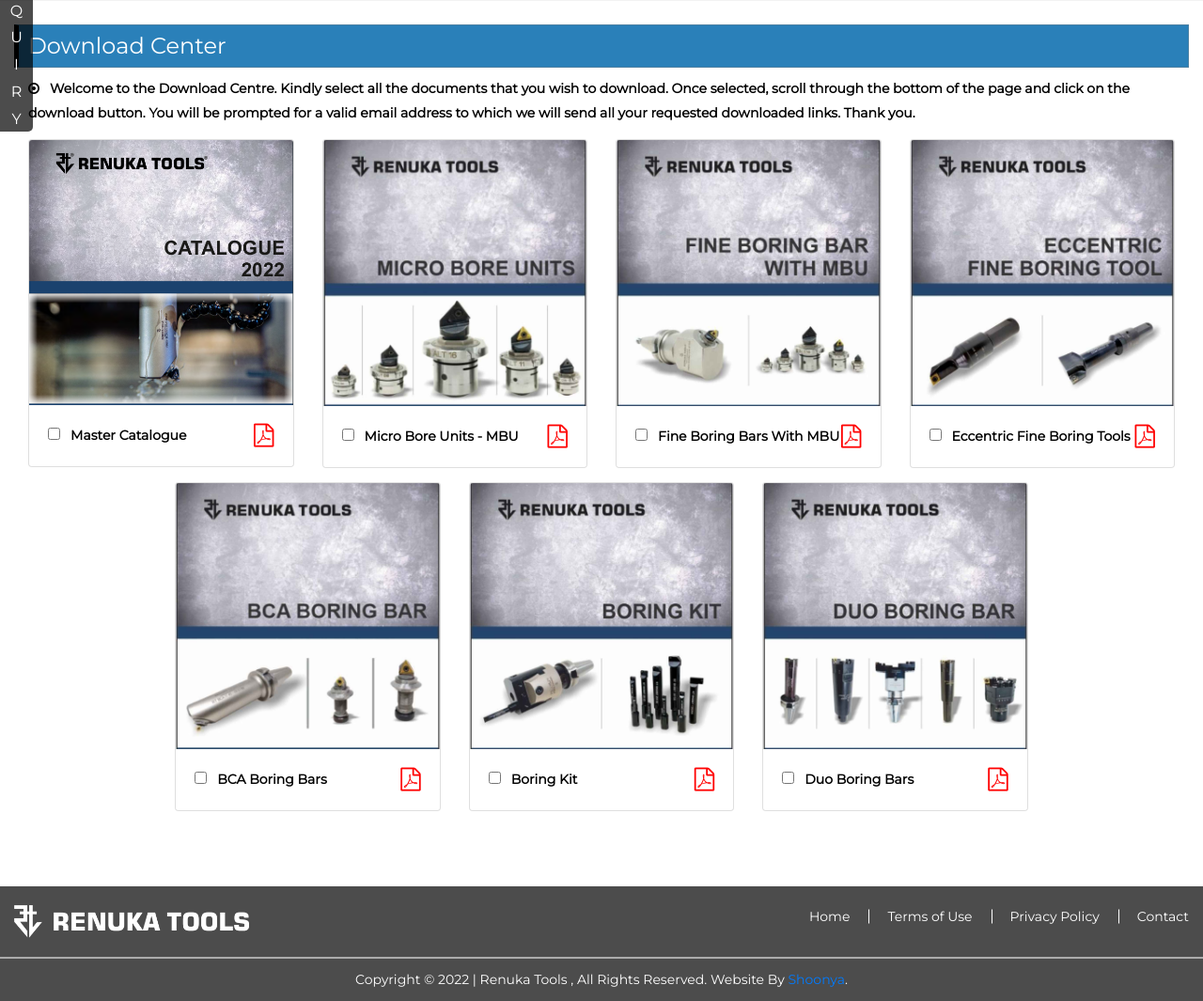
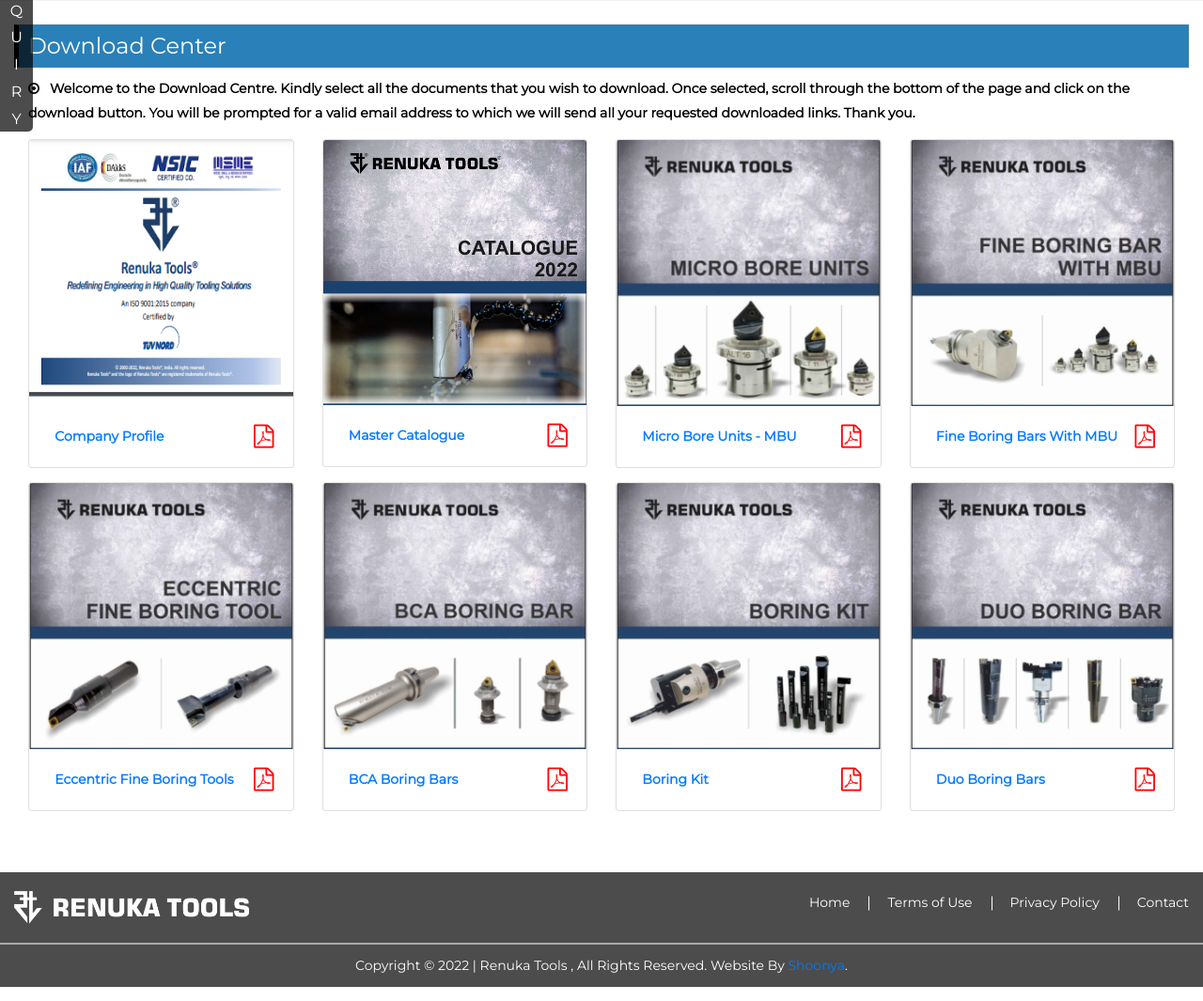
Before and after one commit to fayyaztech/renukatools, a PHP site: page /download_center.php in a window 1280 px wide. Shown: the part 364-1429 px from the top of the page at 94% size. Run offline with PHP 8.4, Linux system fonts and the light colour scheme; some web fonts are replaced.

Commit message:
Profile and direct download links added

```diff
--- a/download_center.php
+++ b/download_center.php
@@ -78,9 +78,17 @@ include('include/header.php');
                 <div class="row" style=" margin: 15px 0px 15px 0px;justify-content: center;">
                     <div class="col-md-3">
                         <div class="card">
+                            <img class="card-img-top" src="include/img/Download Center/RNUKA_PROFILE.png" alt="">
+                            <div class="card-body">
+                                <a type="checkbox" name="Eccentric Fine Boring Tools" id="duo_boring_bars" class="download_pdf" href="https://drive.google.com/file/d/1dP0oRVqNzlXfJ_LTVfsZRGlrZ-MA5eEm/view?usp=sharing" target="_blank"> &nbsp; <b> Company Profile <i class="fa fa-file-pdf-o pdf-color"></i></b></a>
+                            </div>
+                        </div>
+                    </div>
+                    <div class="col-md-3">
+                        <div class="card">
                             <img class="card-img-top" src="include/img/Download Center/master_bore.png" alt="">
                             <div class="card-body">
-                                <input type="checkbox" name="Master Catalogue" id="master_bore" class="download_pdf" value="https://drive.google.com/file/d/1ygLEton9OPLu1UVZAvzB2f20CWOOHcFO/view?usp=sharing"> &nbsp; <b> Master Catalogue <i class="fa fa-file-pdf-o pdf-color"></i></b>
+                                <a type="checkbox" name="Master Catalogue" id="master_bore" class="download_pdf" href="https://drive.google.com/file/d/1ygLEton9OPLu1UVZAvzB2f20CWOOHcFO/view?usp=sharing" target="_blank"> &nbsp; <b> Master Catalogue <i class="fa fa-file-pdf-o pdf-color"></i></b></a>
                             </div>
                         </div>
                     </div>
@@ -88,7 +96,7 @@ include('include/header.php');
                         <div class="card">
                             <img class="card-img-top" src="include/img/Download Center/MICRO BORE UNITS.jpg" alt="">
                             <div class="card-body">
-                                <input type="checkbox" name="Micro Bore Units - MBU" id="micro_bore_units" class="download_pdf" value="https://drive.google.com/file/d/1ygLEton9OPLu1UVZAvzB2f20CWOOHcFO/view?usp=sharing"> &nbsp; <b> Micro Bore Units - MBU <i class="fa fa-file-pdf-o pdf-color"></i></b>
+                                <a type="checkbox" name="Micro Bore Units - MBU" id="micro_bore_units" class="download_pdf" href="https://drive.google.com/file/d/1ygLEton9OPLu1UVZAvzB2f20CWOOHcFO/view?usp=sharing" target="_blank"> &nbsp; <b> Micro Bore Units - MBU <i class="fa fa-file-pdf-o pdf-color"></i></b></a>
                             </div>
                         </div>
                     </div>
@@ -96,15 +104,7 @@ include('include/header.php');
                         <div class="card">
                             <img class="card-img-top" src="include/img/Download Center/FINE BORING BAR WITH MBU.jpg" alt="">
                             <div class="card-body">
-                                <input type="checkbox" name="Fine Boring Bars With MBU" id="fine_boring_units" class="download_pdf" value="https://drive.google.com/file/d/1GUilf-GhOqDj7aL5M-a3hvUhb6o5Hpdn/view?usp=sharing"> &nbsp; <b> Fine Boring Bars With MBU <i class="fa fa-file-pdf-o pdf-color"></i></b>
-                            </div>
-                        </div>
-                    </div>
-                    <div class="col-md-3">
-                        <div class="card">
-                            <img class="card-img-top" src="include/img/Download Center/ECCENTRIC FINE BORING BAR.jpg" alt="">
-                            <div class="card-body">
-                                <input type="checkbox" name="Eccentric Fine Boring Tools" id="duo_boring_bars" class="download_pdf" value="https://drive.google.com/file/d/1zAlQFPMYqAr7V0GX2E4nGlEYiJlCA0jD/view?usp=sharing"> &nbsp; <b> Eccentric Fine Boring Tools <i class="fa fa-file-pdf-o pdf-color"></i></b>
+                                <a type="checkbox" name="Fine Boring Bars With MBU" id="fine_boring_units" class="download_pdf" href="https://drive.google.com/file/d/1GUilf-GhOqDj7aL5M-a3hvUhb6o5Hpdn/view?usp=sharing" target="_blank"> &nbsp; <b> Fine Boring Bars With MBU <i class="fa fa-file-pdf-o pdf-color"></i></b></a>
                             </div>
                         </div>
                     </div>
@@ -113,9 +113,17 @@ include('include/header.php');
                 <div class="row" style=" margin: 15px 0px 15px 0px;justify-content: center;">
                     <div class="col-md-3">
                         <div class="card">
+                            <img class="card-img-top" src="include/img/Download Center/ECCENTRIC FINE BORING BAR.jpg" alt="">
+                            <div class="card-body">
+                                <a type="checkbox" name="Eccentric Fine Boring Tools" id="duo_boring_bars" class="download_pdf" href="https://drive.google.com/file/d/1zAlQFPMYqAr7V0GX2E4nGlEYiJlCA0jD/view?usp=sharing" target="_blank"> &nbsp; <b> Eccentric Fine Boring Tools <i class="fa fa-file-pdf-o pdf-color"></i></b></a>
+                            </div>
+                        </div>
+                    </div>
+                    <div class="col-md-3">
+                        <div class="card">
                             <img class="card-img-top" src="include/img/Download Center/BCA BORING BARS.jpg" alt="">
                             <div class="card-body">
-                                <input type="checkbox" name="BCA Boring Bars" id="bca_boring_bars" class="download_pdf" value="https://drive.google.com/file/d/1RFManZZQ3v2BZRZ_PpgmSlYQMk74rj68/view?usp=sharing"> &nbsp; <b> BCA Boring Bars <i class="fa fa-file-pdf-o pdf-color"></i></b>
+                                <a type="checkbox" name="BCA Boring Bars" id="bca_boring_bars" class="download_pdf" href="https://drive.google.com/file/d/1RFManZZQ3v2BZRZ_PpgmSlYQMk74rj68/view?usp=sharing" target="_blank"> &nbsp; <b> BCA Boring Bars <i class="fa fa-file-pdf-o pdf-color"></i></b></a>
                             </div>
                         </div>
                     </div>
@@ -123,7 +131,7 @@ include('include/header.php');
                         <div class="card">
                             <img class="card-img-top" src="include/img/Download Center/BORING KIT.jpg" alt="">
                             <div class="card-body">
-                                <input type="checkbox" name="Boring Kit" id="boring_kit" class="download_pdf" value="https://drive.google.com/file/d/1BALdsAGpbZ_6ppM61vkDOUwL4osMFXbP/view?usp=sharing"> &nbsp; <b> Boring Kit <i class="fa fa-file-pdf-o pdf-color"></i></b>
+                                <a type="checkbox" name="Boring Kit" id="boring_kit" class="download_pdf" href="https://drive.google.com/file/d/1BALdsAGpbZ_6ppM61vkDOUwL4osMFXbP/view?usp=sharing" target="_blank"> &nbsp; <b> Boring Kit <i class="fa fa-file-pdf-o pdf-color"></i></b></a>
                             </div>
                         </div>
                     </div>
@@ -131,20 +139,20 @@ include('include/header.php');
                         <div class="card">
                             <img class="card-img-top" src="include/img/Download Center/DUO BORING BAR.jpg" alt="">
                             <div class="card-body">
-                                <input type="checkbox" name="Duo Boring Bars" id="eccentric_fine_boring_tools" class="download_pdf" value="https://drive.google.com/file/d/1P2b0U3Hi3hD4N-yuWfEneuy5TRI0-RCD/view?usp=sharing"> &nbsp; <b> Duo Boring Bars <i class="fa fa-file-pdf-o pdf-color"></i></b>
+                                <a type="checkbox" name="Duo Boring Bars" id="eccentric_fine_boring_tools" class="download_pdf" href="https://drive.google.com/file/d/1P2b0U3Hi3hD4N-yuWfEneuy5TRI0-RCD/view?usp=sharing"> &nbsp; <b> Duo Boring Bars <i class="fa fa-file-pdf-o pdf-color"></i></b></a>
                             </div>
                         </div>
                     </div>
                 </div>
 
 
-                <div class="row" style=" margin: 15px 0px 15px 0px;justify-content: center;">
+                <!-- <div class="row" style=" margin: 15px 0px 15px 0px;justify-content: center;">
                     <div class="col-md-3"></div>
                     <div class="col-md-3"></div>
                     <div class="col-md-3">
                         <button id="senddownload_pdf" type="button" class="btn btn-primary btn-sm" data-toggle="modal" data-target="#myModal" style="float: right;display: none;">Click Here To Download</button>
                     </div>
-                </div>
+                </div> -->
 
 
 
```
Also changed, not shown: include/img/Download Center/RNUKA_PROFILE.png (added).
